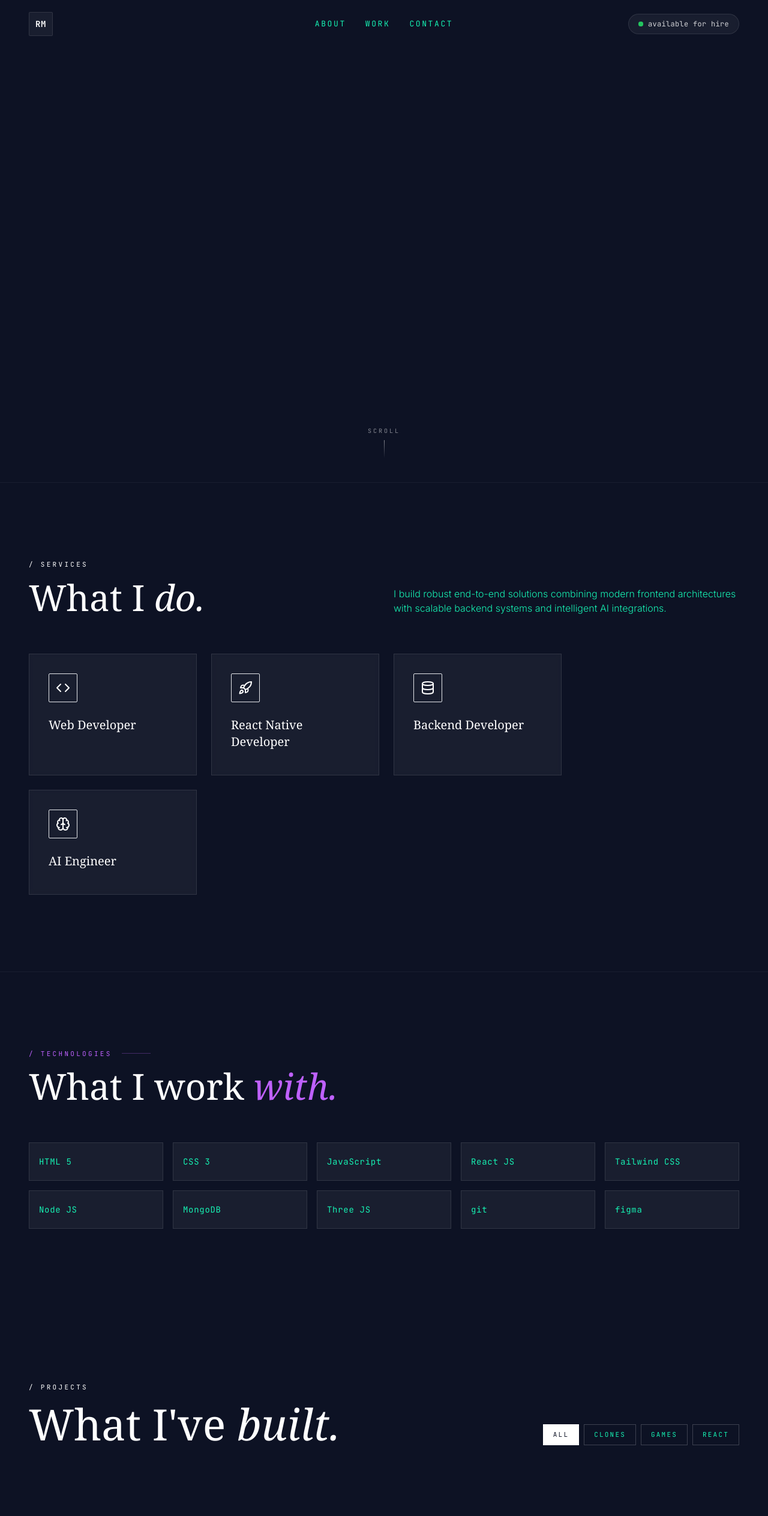
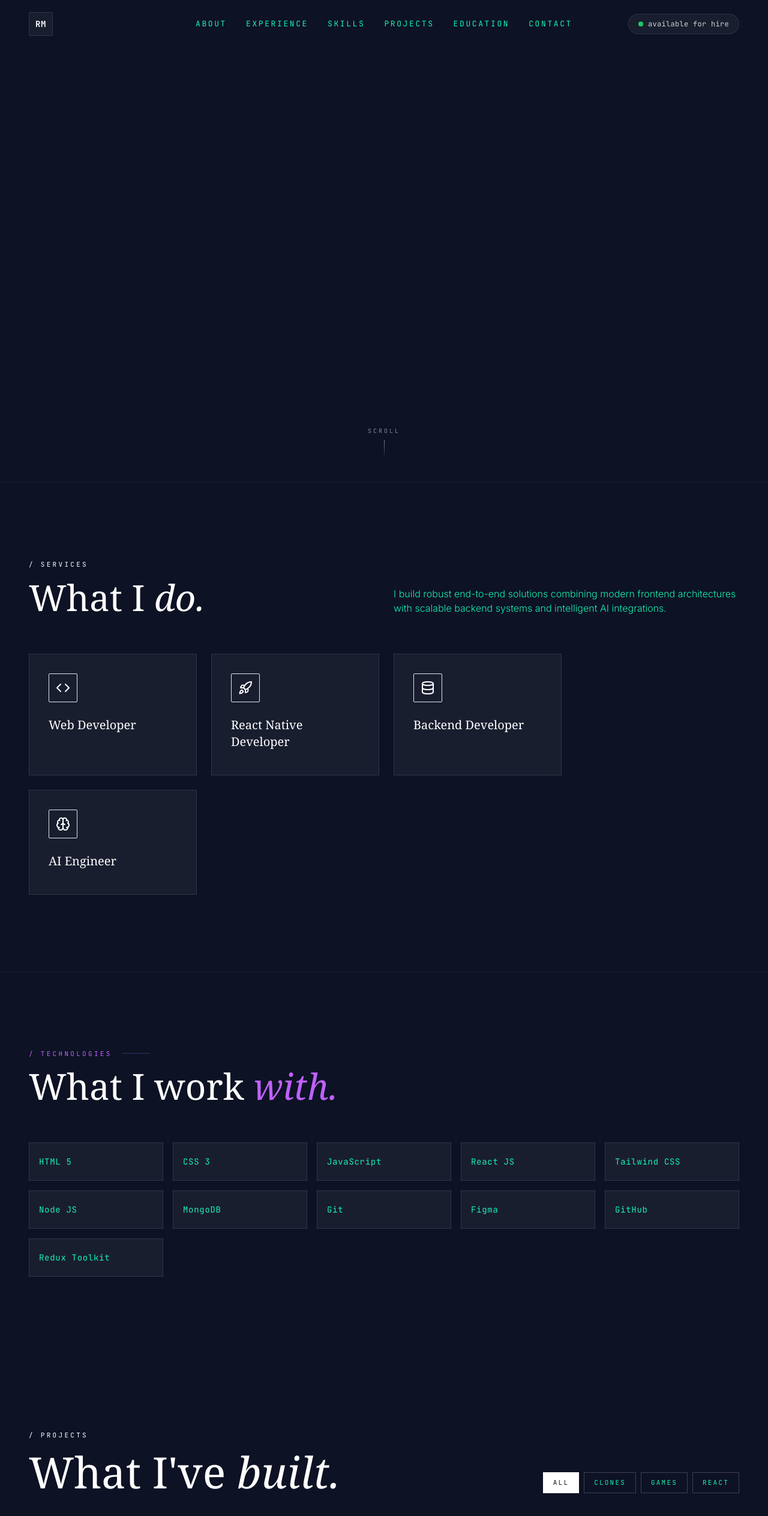
Before and after one commit to raunak2015/portfolio, a React (Vite) app: page / in a window 1280 px wide. Shown: the top 2528 px of the page at 60% size. Built offline with nearby package versions, Linux system fonts and the light colour scheme; a web font is replaced by a local one.

Commit message:
data: add navLinks, services, technologies, experiences, educations and 13 projects

```diff
--- a/src/constants/index.js
+++ b/src/constants/index.js
@@ -19,8 +19,20 @@ export const navLinks = [
         title: "About",
     },
     {
-        id: "work",
-        title: "Work",
+        id: "experience",
+        title: "Experience",
+    },
+    {
+        id: "skills",
+        title: "Skills",
+    },
+    {
+        id: "projects",
+        title: "Projects",
+    },
+    {
+        id: "education",
+        title: "Education",
     },
     {
         id: "contact",
@@ -58,7 +70,7 @@ export const technologies = [
     },
     {
         name: "JavaScript",
-        icon: "javascript",
+        icon: "js",
     },
     {
         name: "React JS",
@@ -77,20 +89,64 @@ export const technologies = [
         icon: "mongodb",
     },
     {
-        name: "Three JS",
-        icon: "threejs",
-    },
-    {
-        name: "git",
+        name: "Git",
         icon: "git",
     },
     {
-        name: "figma",
+        name: "Figma",
         icon: "figma",
+    },
+    {
+        name: "GitHub",
+        icon: "github",
+    },
+    {
+        name: "Redux Toolkit",
+        icon: "redux",
     },
 ];
 
-export const experiences = [];
+export const experiences = [
+  {
+    id: 1,
+    title: 'Software Engineer',
+    company: "Freelance",
+    duration: "(Jan 2024 - Present)"
+  },
+  {
+    id: 2,
+    title: "FullStack Developer",
+    company: "Personal Projects",
+    duration: "(Jun 2023 - Jan 2024)"
+  },
+  {
+    id: 3,
+    title: "Frontend Developer",
+    company: "Open Source",
+    duration: "(Jan 2023 - Jun 2023)"
+  }
+];
+
+export const educations = [
+  {
+    id: 1,
+    title: "Bachelor Degree",
+    duration: "2021 - Present",
+    institution: "Computer Science and Engineering",
+  },
+  {
+    id: 2,
+    title: "Higher Secondary Certificate",
+    duration: "2019 - 2021",
+    institution: "Science Stream",
+  },
+  {
+    id: 3,
+    title: "Secondary School Certificate",
+    duration: "2009 - 2019",
+    institution: "General Education",
+  }
+];
 
 export const projects = [
     {
```
